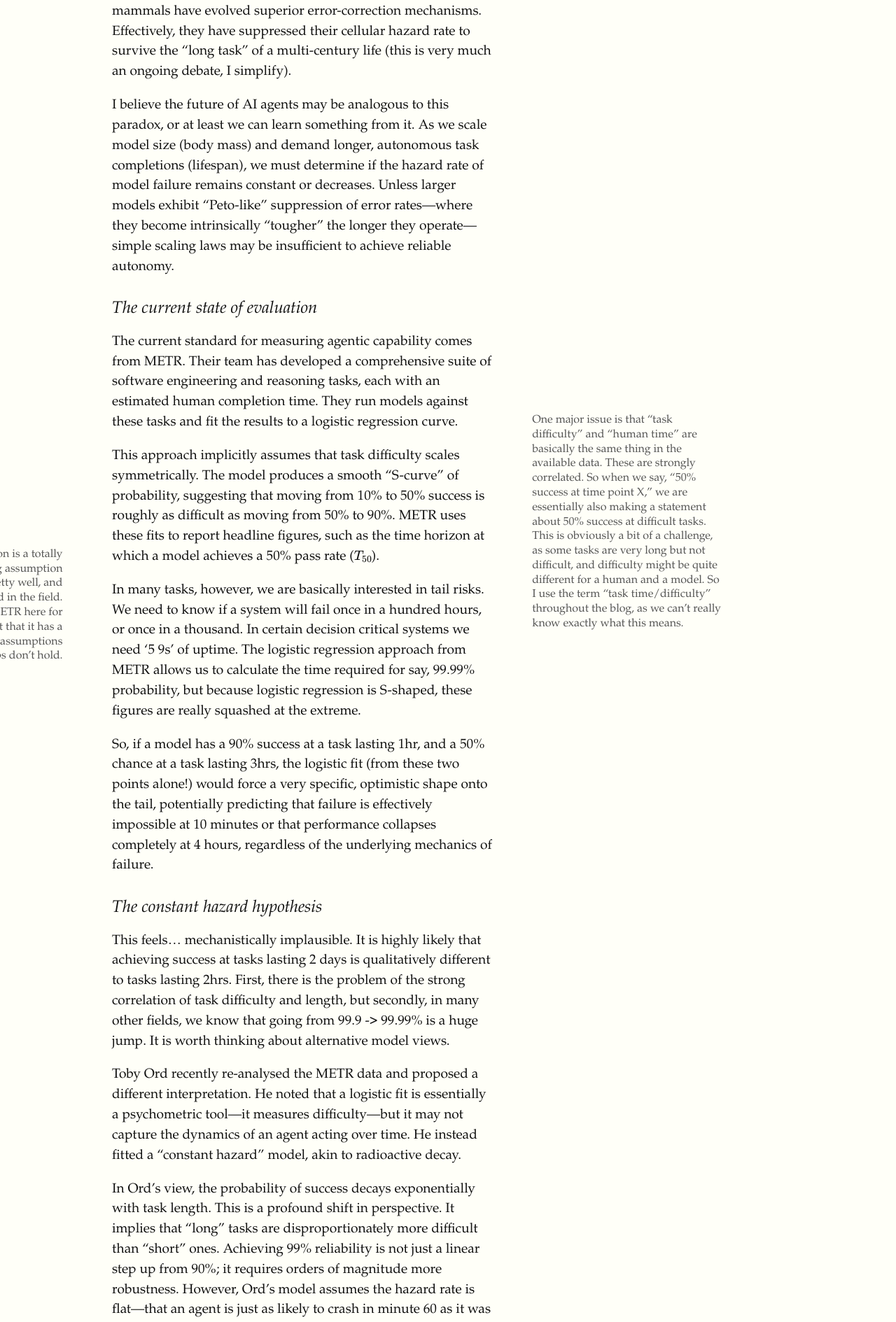
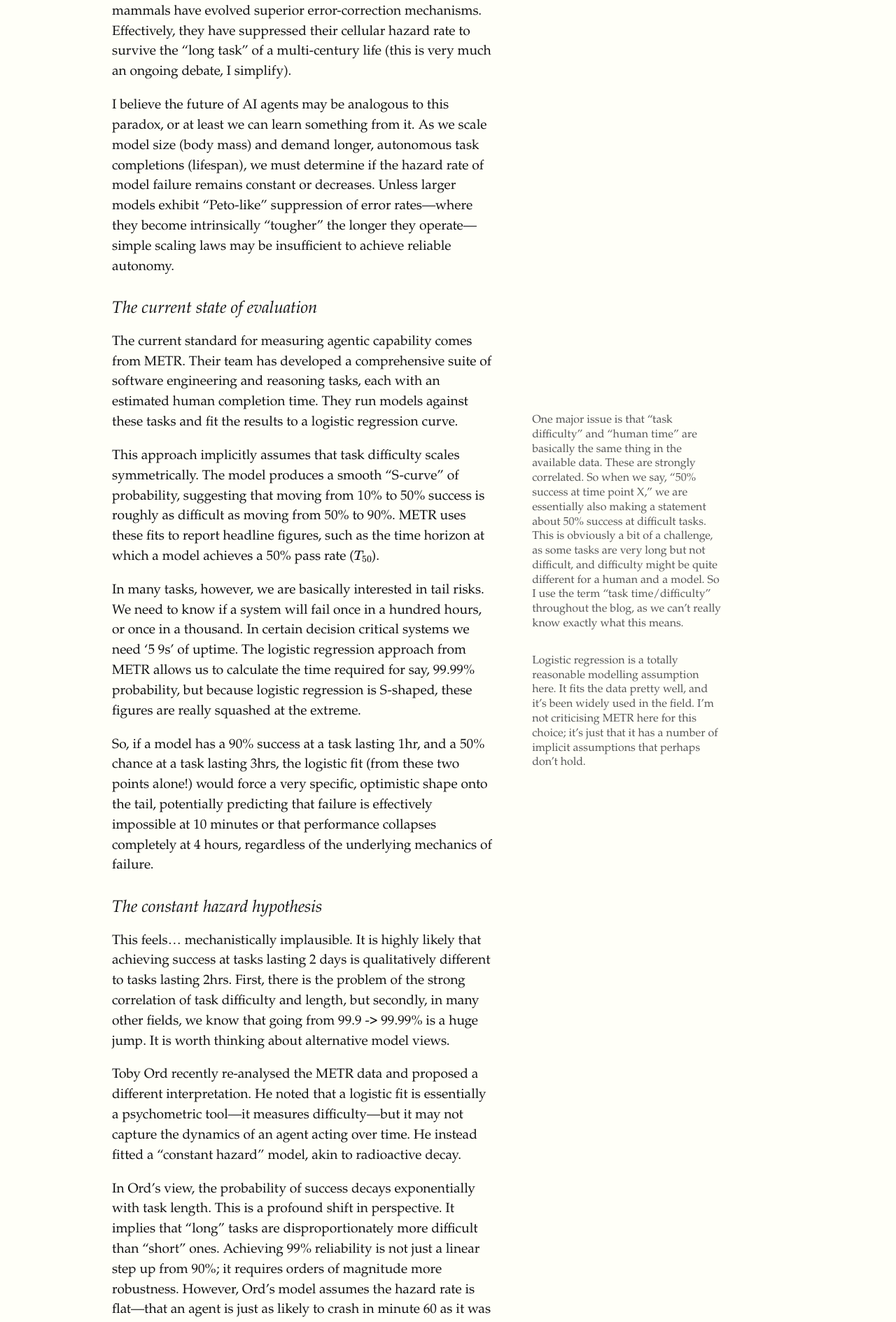
Before and after one commit to gushamilton/lab, a Jekyll site: the page built from _posts/2026-01-23-petos-paradox-ai-agents.md, in a window 1280 px wide. Shown: the part 496-2385 px from the top of the page at 70% size. Built offline with Jekyll 4.4.1, drawn with Linux system fonts in a browser that asks for light colours.

Commit message:
Move logistic regression note to right with gap

```diff
--- a/_posts/2026-01-23-petos-paradox-ai-agents.md
+++ b/_posts/2026-01-23-petos-paradox-ai-agents.md
@@ -16,7 +16,7 @@ I believe the future of AI agents may be analogous to this paradox, or at least
 
 The current standard for measuring agentic capability comes from METR. Their team has developed a comprehensive suite of software engineering and reasoning tasks, each with an estimated human completion time. They run models against these tasks and fit the results to a logistic regression curve.<span class="sidenote">One major issue is that "task difficulty" and "human time" are basically the same thing in the available data. These are strongly correlated. So when we say, "50% success at time point X," we are essentially also making a statement about 50% success at difficult tasks. This is obviously a bit of a challenge, as some tasks are very long but not difficult, and difficulty might be quite different for a human and a model. So I use the term "task time/difficulty" throughout the blog, as we can't really know exactly what this means.</span>
 
-This approach implicitly assumes that task difficulty scales symmetrically. The model produces a smooth "S-curve" of probability, suggesting that moving from 10% to 50% success is roughly as difficult as moving from 50% to 90%. METR uses these fits to report headline figures, such as the time horizon at which a model achieves a 50% pass rate ($T_{50}$).<span class="marginnote-left">Logistic regression is a totally reasonable modelling assumption here. It fits the data pretty well, and it's been widely used in the field. I'm not criticising METR here for this choice; it's just that it has a number of implicit assumptions that perhaps don't hold.</span>
+This approach implicitly assumes that task difficulty scales symmetrically. The model produces a smooth "S-curve" of probability, suggesting that moving from 10% to 50% success is roughly as difficult as moving from 50% to 90%. METR uses these fits to report headline figures, such as the time horizon at which a model achieves a 50% pass rate ($T_{50}$).<span class="marginnote" style="margin-top: 2rem;">Logistic regression is a totally reasonable modelling assumption here. It fits the data pretty well, and it's been widely used in the field. I'm not criticising METR here for this choice; it's just that it has a number of implicit assumptions that perhaps don't hold.</span>
 
 In many tasks, however, we are basically interested in tail risks. We need to know if a system will fail once in a hundred hours, or once in a thousand. In certain decision critical systems we need ‘5 9s’ of uptime. The logistic regression approach from METR allows us to calculate the time required for say, 99.99% probability, but because logistic regression is S-shaped, these figures are really squashed at the extreme.
 
```
